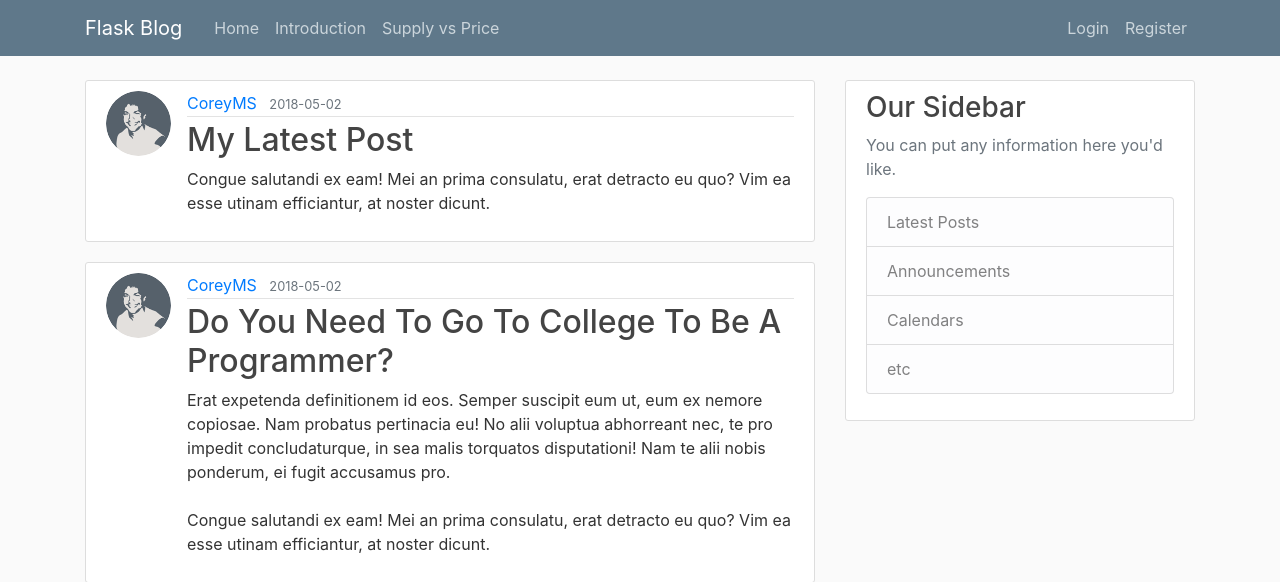
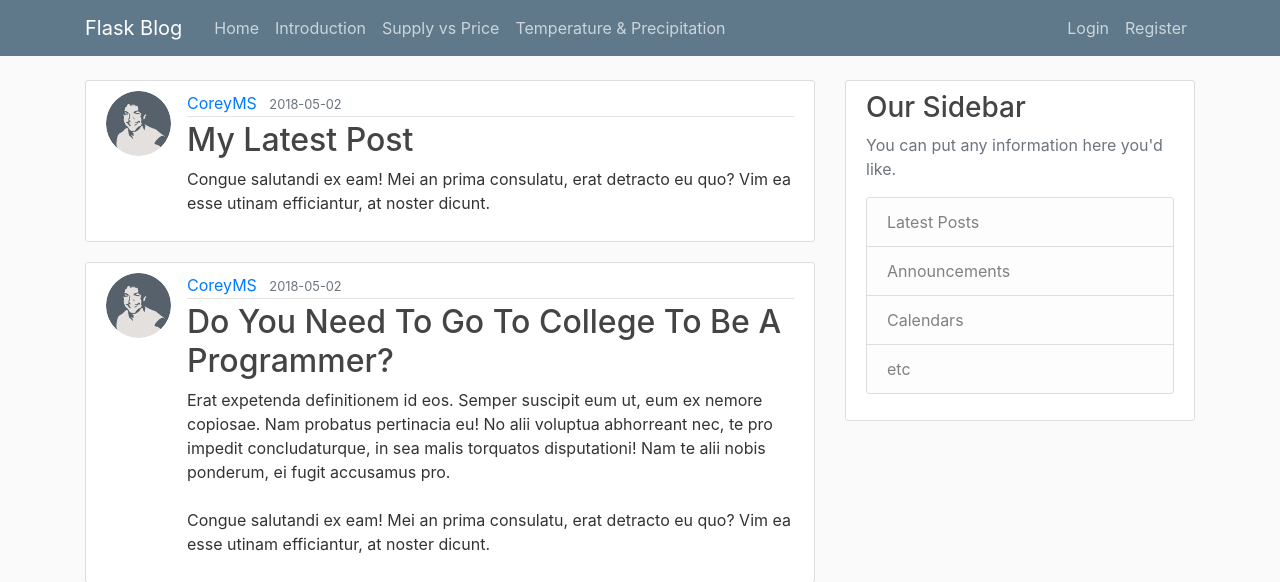
Before and after one commit to larryback/Flask-App-Project, a Flask app: page / in a window 1280 px wide. Shown: the top 582 px of the page. Run offline with Flask 2, Linux system fonts and the light colour scheme; data comes from the database, SQL or seed files in the repository; some libraries are stand-ins or nearby versions.

Commit message:
5월9일오후학원

```diff
--- a/flaskblog/routes.py
+++ b/flaskblog/routes.py
@@ -26,6 +26,9 @@ def introduction():
 def supply_vs_price():
     return render_template('supply_vs_price.html', title='Supply vs Price')
 
+@app.route("/temperature_and_precipitation")
+def temperature_and_precipitation():
+    return render_template('temperature_and_precipitation__.html', title=' Temperature & Precipitation')
 
 
 @app.route("/register", methods=['GET', 'POST'])
--- a/flaskblog/templates/layout.html
+++ b/flaskblog/templates/layout.html
@@ -29,6 +29,7 @@
               <a class="nav-item nav-link" href="{{ url_for('home') }}">Home</a>
               <a class="nav-item nav-link" href="{{ url_for('introduction') }}">Introduction</a>
               <a class="nav-item nav-link" href="{{ url_for('supply_vs_price') }}">Supply vs Price</a>
+              <a class="nav-item nav-link" href="{{ url_for('temperature_and_precipitation') }}">Temperature & Precipitation</a>
             </div>
             <!-- Navbar Right Side -->
             <div class="navbar-nav">
--- a/run.py
+++ b/run.py
@@ -3,4 +3,4 @@ from flaskblog import app
 import json
 
 if __name__ == '__main__':
-    app.run(debug=True)
+    app.run(host='0.0.0.0', port=80)
```
Also changed, not shown: flaskblog/templates/five_states_and_total_wheat_production.html (added, +7 -0 lines), flaskblog/templates/temperature_and_precipitation__.html (added, +7 -0 lines).
